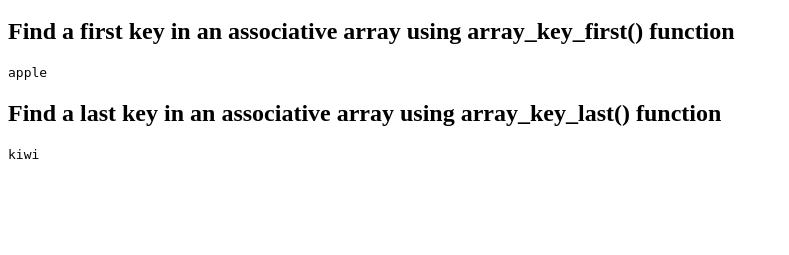
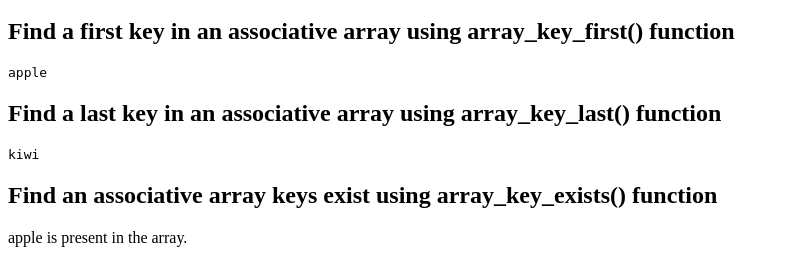
Before and after one commit to MehediAlam49/php_learning, a PHP site: page /arrays.php in a window 1280 px wide. Shown: the part 6200-6455 px from the top of the page, without its empty margins (0-789 px from the left). Before the commit the page ends 6359 px from the top, so only its background shows below. Run offline with PHP 8.4, Linux system fonts and the light colour scheme.

Commit message:
Find an associative array keys exist using array_key_exists() function

```diff
--- a/arrays.php
+++ b/arrays.php
@@ -341,6 +341,15 @@ print_r($last_key);
 echo "</pre>";
 
 
+// Find an associative array keys exist using array_key_exists() function
+echo "<h2>Find an associative array keys exist using array_key_exists() function</h2>";
+$fruits = ["apple" => "red", "banana" => "yellow", "cherry" => "red", "orange" => "orange", "kiwi" => "green"];
+if(array_key_exists("apple", $fruits)){
+    echo "apple is present in the array.<br>";
+}else{
+    echo "apple is not present in the array.<br>";
+}
+
 
 
 ?>
```
